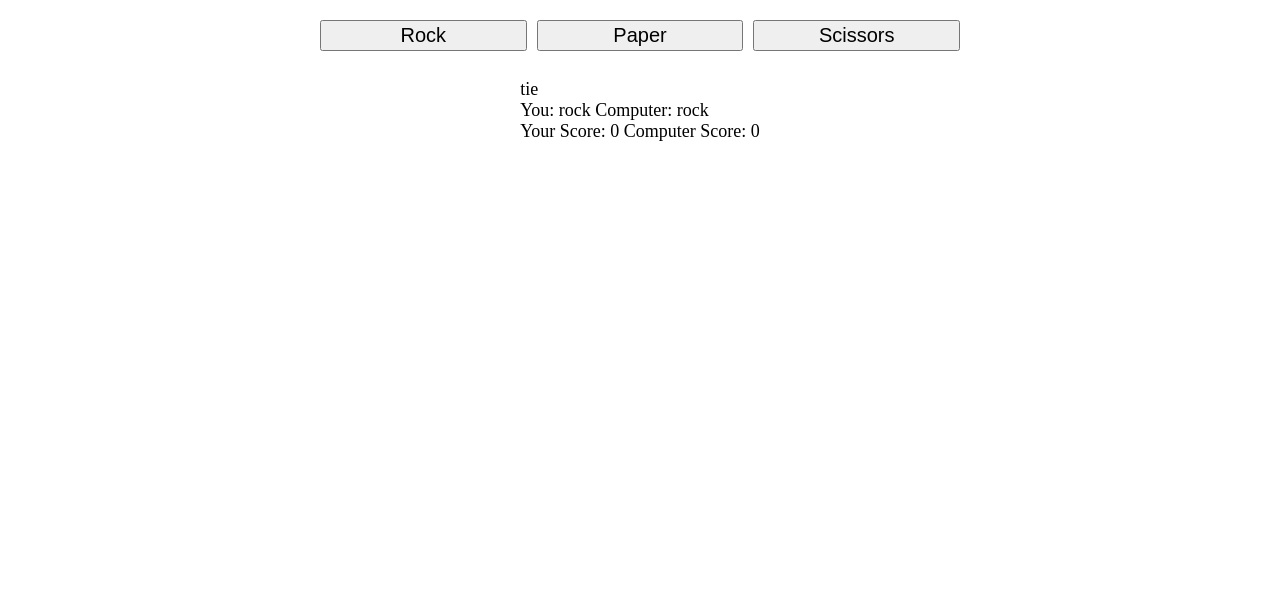
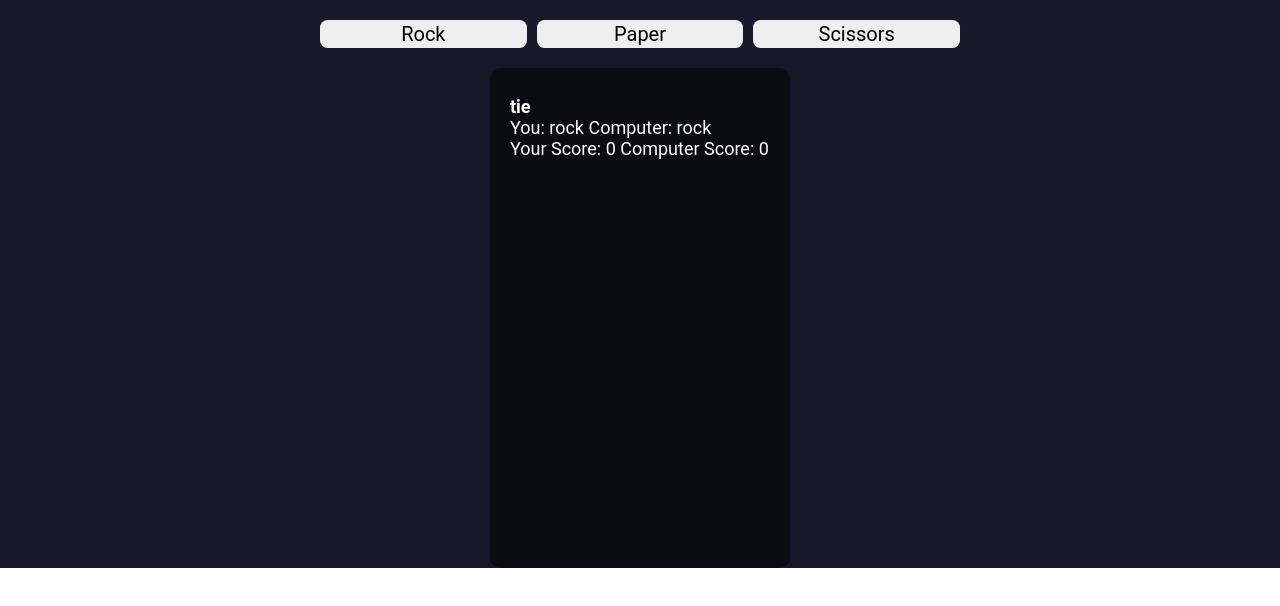
Before and after one commit to DoomK1ll3r/odin-rps, a plain HTML site: page index.html in a window 1280 px wide. Both pictures are taken after a click on the button "Rock". Drawn offline with Linux system fonts and the light colour scheme.

Commit message:
Completed style of UI

```diff
--- a/script.js
+++ b/script.js
@@ -76,19 +76,19 @@ function playRound (humanChoice, computerChoice) {
       state = "tie";
     }
   }
-  message = document.createElement("p");
-  message.innerHTML = `${state}
+  message = document.createElement("span");
+  message.innerHTML = `<p class="${state} result"><b>${state}</b>
                 <br> You: ${humanChoice} Computer: ${computerChoice}
-                <br> Your Score: ${humanScore} Computer Score: ${computerScore}`;
+                <br> Your Score: ${humanScore} Computer Score: ${computerScore}</p>`;
   resultsDiv.prepend(message);
 
   if(humanScore == 5) {
-    resultsDiv.innerHTML = `<p>You win the game!
+    resultsDiv.innerHTML = `<p class="win result"><b>You win the game!</b>
                            <br>Your Score: ${humanScore} Computer Score: ${computerScore}</p>`;
     endGame();
   }
   else if (computerScore == 5) {
-    resultsDiv.innerHTML = `<p>You lose!
+    resultsDiv.innerHTML = `<p class="lose result"><b>You lose!</b>
                             <br>Your Score: ${humanScore} Computer Score: ${computerScore}</p>`;
     endGame();
   }
--- a/styles.css
+++ b/styles.css
@@ -3,12 +3,15 @@
 }
 
 * {
+    font-family: Roboto;
     padding: 0;
     margin: 0;
     box-sizing: border-box;
 }
 
 main {
+    color: #fffcfa;
+    background-color:#18182b;
     font-size: 1.8rem;
     display: flex;
     flex-direction: column;
@@ -26,17 +29,31 @@ main {
 }
 
 #results {
+    border-radius: 1rem;
+    padding: 2rem;
+    background-color: #0b0b14;
     height: 30%;
+    min-width: 300px;
     min-height: 500px;
     overflow: scroll;
 }
 
-p {
-    padding: 0.75rem 0;
-}
-
 button {
+    border-radius: 0.75rem;
+    border: transparent;
     flex: 2 0 0;
     padding: 0.2rem 0.2rem;
     font-size: 2rem;
 }
+
+.result {
+    padding: 0.75rem 0;
+}
+
+.lose {
+    color: red;
+}
+
+.win {
+    color: green;
+}
```
